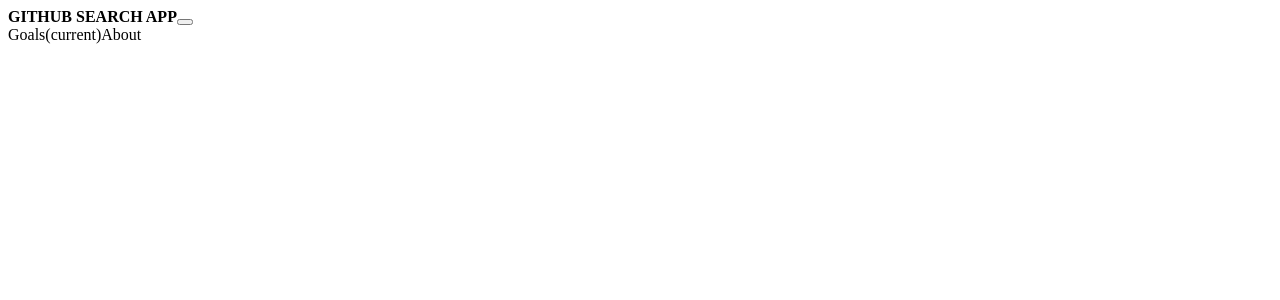
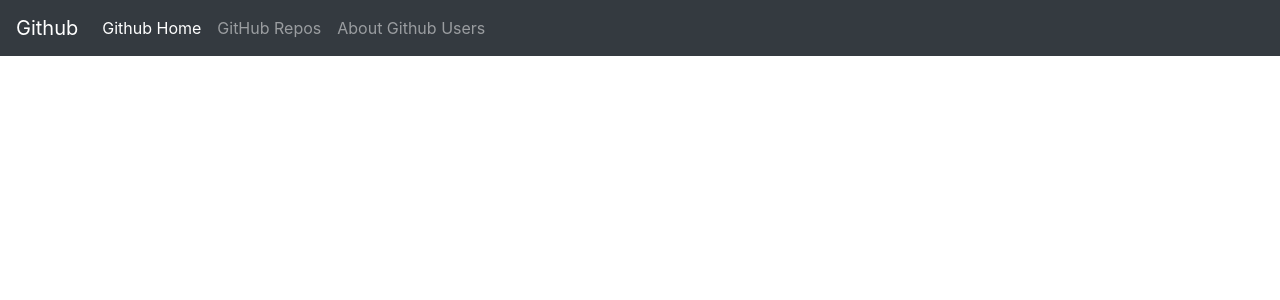
Before and after one commit to Julia-Agasaro/IP-Github, an Angular app: page / in a window 1280 px wide. Shown: the top 300 px of the page. Built offline with nearby package versions, Linux system fonts and the light colour scheme.

Commit message:
Added bootstrap

```diff
--- a/package.json
+++ b/package.json
@@ -19,6 +19,8 @@
     "@angular/platform-browser": "~8.2.0",
     "@angular/platform-browser-dynamic": "~8.2.0",
     "@angular/router": "~8.2.0",
+    "bootstrap": "^4.3.1",
+    "popper": "^1.0.1",
     "rxjs": "~6.4.0",
     "tslib": "^1.10.0",
     "zone.js": "~0.9.1"
--- a/src/app/navbar/navbar.component.html
+++ b/src/app/navbar/navbar.component.html
@@ -1,12 +1,35 @@
-<nav class="navbar navbar-expand-lg navbar-dark bg-dark">
-    <a class="navbar-brand"><b>GITHUB SEARCH APP</b></a>
+<!-- <nav class="navbar navbar-expand-lg navbar-dark bg-dark">
+    <a class="navbar-brand" routerLink="/home"><b>GITHUB SEARCH APP</b></a>
     <button class="navbar-toggler" type="button" data-toggle="collapse" data-target="#navbarNavAltMarkup" aria-controls="navbarNavAltMarkup" aria-expanded="false" aria-label="Toggle navigation">
       <span class="navbar-toggler-icon"></span>
     </button>
     <div class="collapse navbar-collapse" id="navbarNavAltMarkup">
       <div class="navbar-nav">
-        <a class="nav-item nav-link active">Goals<span class="sr-only">(current)</span></a>
-        <a class="nav-item nav-link">About</a>
+        <a class="nav-item nav-link active" routerLink="goals" routerLinkActive='active'>Home<span class="sr-only"></span></a>
+        <a class="nav-item nav-link" routerLink="/about" routerLinkActive='active'>Search</a>
       </div>
     </div>
+  </nav> -->
+  <nav class="navbar navbar-expand-lg navbar-dark bg-dark">
+    <a class="navbar-brand" href="#">Github</a>
+    <button class="navbar-toggler" type="button" data-toggle="collapse" data-target="#navbarColor01" aria-controls="navbarColor01" aria-expanded="false" aria-label="Toggle navigation">
+      <span class="navbar-toggler-icon"></span>
+    </button>
+
+    <div class="collapse navbar-collapse" id="navbarColor01">
+      <ul class="navbar-nav mr-auto">
+        <li class="nav-item active">
+          <a class="nav-link" href="#">Github Home <span class="sr-only">(current)</span></a>
+        </li>
+
+        <li class="nav-item">
+          <a class="nav-link" href="#">GitHub Repos</a>
+        </li>
+        <li class="nav-item">
+          <a class="nav-link" href="#">About Github Users</a>
+        </li>
+
+        <!-- <li class="nav-item"> -->
+          </ul>
+    </div>
   </nav>
--- a/src/styles.css
+++ b/src/styles.css
@@ -1 +1,2 @@
 /* You can add global styles to this file, and also import other style files */
+@import "~bootstrap/dist/css/bootstrap.css"
```
Also changed, not shown: 1 other file (tests, documents, lock files or other folders).
